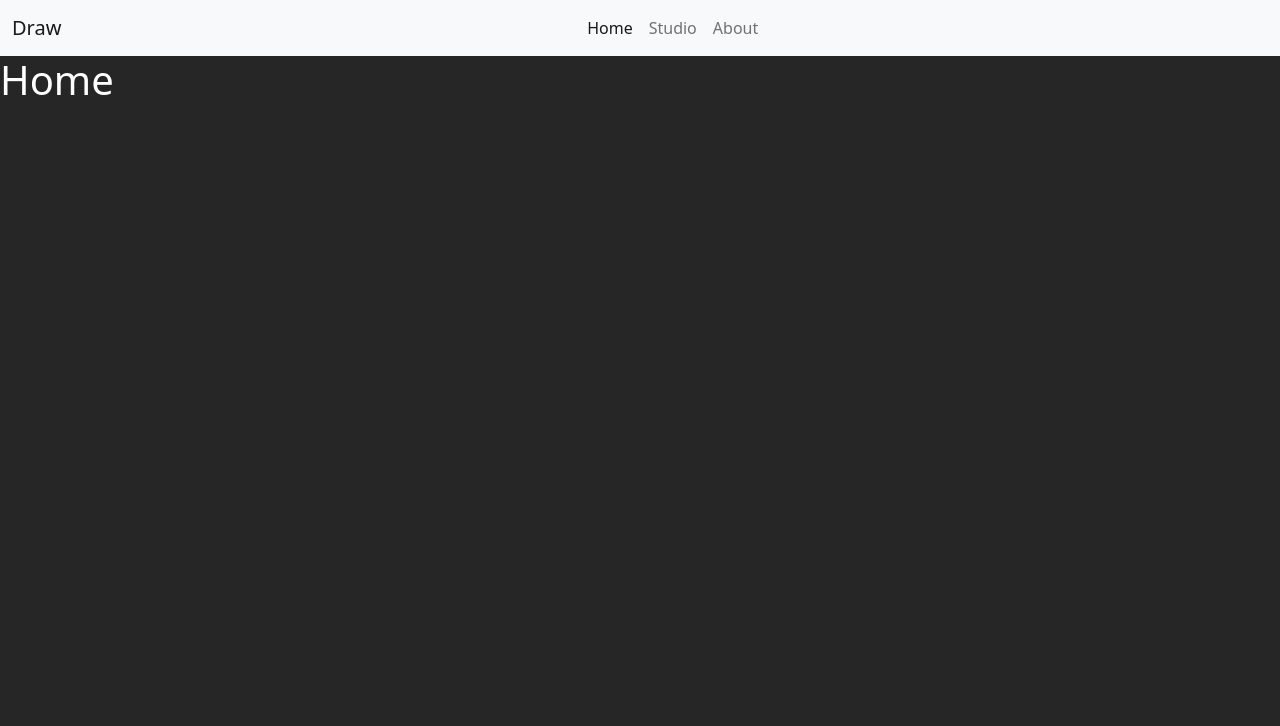
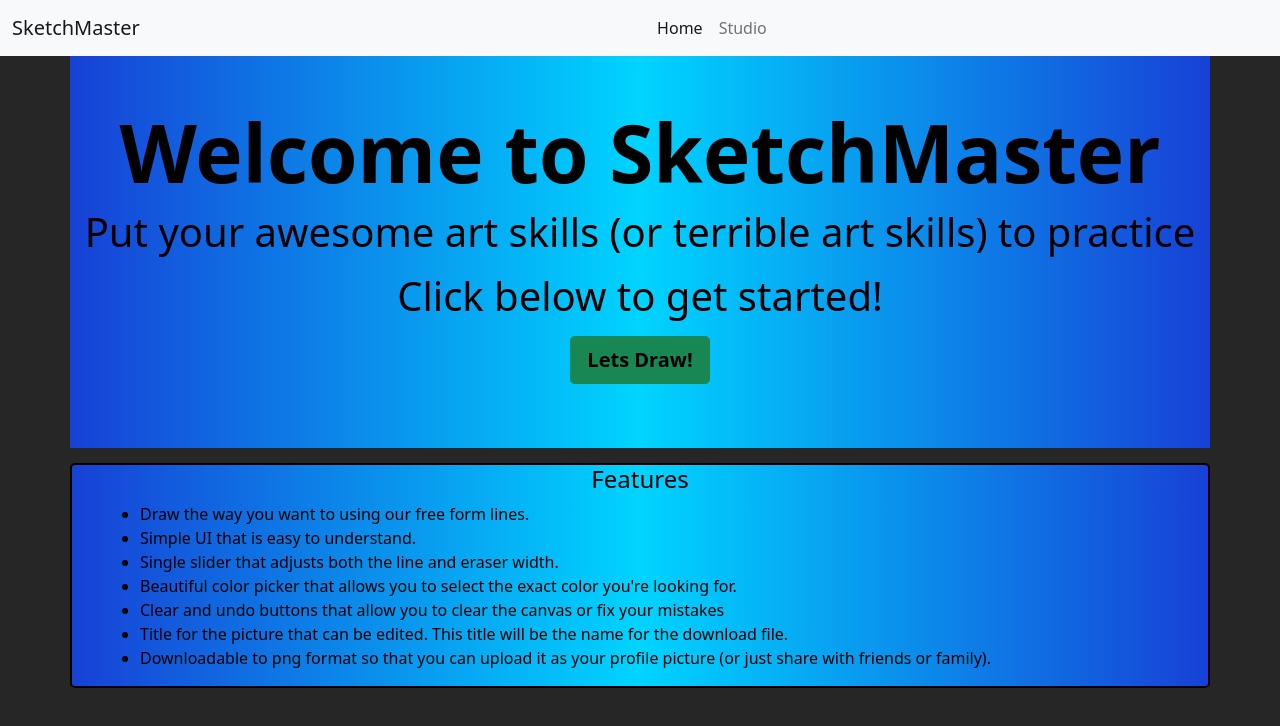
Before and after one commit to Keidusii/draw-app, a React (Create React App) app: page / in a window 1280 px wide. Shown: the top 726 px of the page. Built offline with nearby package versions, Linux system fonts and the light colour scheme.

Commit message:
finished product

```diff
--- a/public/index.html
+++ b/public/index.html
@@ -24,7 +24,7 @@
       work correctly both with client-side routing and a non-root public URL.
       Learn how to configure a non-root public URL by running `npm run build`.
     -->
-    <title>Draw</title>
+    <title>SketchMaster</title>
   </head>
   <body>
     <noscript>You need to enable JavaScript to run this app.</noscript>
--- a/src/App.css
+++ b/src/App.css
@@ -1,6 +1,51 @@
 body {
     background-color: #262626;
     color: white;
+}
+
+.jumbotron {
+    background: rgb(2,0,36);
+    background: linear-gradient(90deg, rgb(23, 65, 214) 0%, rgba(0,212,255,1) 50%, rgb(23, 65, 214) 100%);
+}
+
+.jumbotron > * {
+    color:black;
+}
+
+iframe {
+    display: block;
+    margin: 0 auto;
+}
+
+.video-responsive {
+    overflow: hidden;
+    padding-bottom: 56.25%;
+    position: relative;
+    height: 0;
+}
+
+.video-responsive iframe {
+    left: 5%;
+    top: 0;
+    height: 100%;
+    width: 90%;
+    position: absolute;
+}
+
+.studio-btn {
+    text-decoration: none;
+    color: black;
+}
+
+.features-events {
+    margin-top: 15px;
+    background: linear-gradient(90deg, rgb(23, 65, 214) 0%, rgba(0,212,255,1) 50%, rgb(23, 65, 214) 100%);
+    border: 2px solid black;
+    border-radius: 5px;
+}
+
+.features-events > * {
+    color: black;
 }
 
 #titleContainer {
@@ -22,3 +67,8 @@ canvas {
 .tool-btn {
     border: 1px solid black;
 }
+
+.about {
+    background: linear-gradient(90deg, rgb(128, 128, 128) 0%, rgb(255, 255, 255), rgb(128, 128, 128) 100%);
+
+}
--- a/src/components/AboutComponent.js
+++ /dev/null
@@ -1,11 +0,0 @@
-import React, { Component } from 'react';
-
-class About extends Component {
-    render() {
-        return (
-            <h1>About</h1>
-        );
-    }
-}
-
-export default About;
--- a/src/components/CanvasComponent.js
+++ b/src/components/CanvasComponent.js
@@ -53,6 +53,8 @@ function Canvas() {
             </div>
             <CanvasDraw
                 ref={canvasRef}
+                canvasHeight={window.innerWidth > 430 ? 400 : 250}
+                canvasWidth={window.innerWidth > 430 ? 400 : 250}
                 brushColor={color}
                 brushRadius={lineWidth}
                 hideGrid={true}
@@ -68,7 +70,7 @@ function Canvas() {
                 color={color}
                 lineWidth={lineWidth}
                 title={title}
-                canvasRef={canvasRef.current}
+                canvasRef={canvasRef}
             />
         </>
     );
--- a/src/components/HeaderComponent.js
+++ b/src/components/HeaderComponent.js
@@ -13,7 +13,7 @@ class Header extends Component {
                 light
             >
                 <NavbarBrand href="/">
-                    Draw
+                    SketchMaster
                 </NavbarBrand>
                 <Nav
                     className="mx-auto"
@@ -25,11 +25,6 @@ class Header extends Component {
                     <NavItem>
                         <NavLink className="nav-link" to="/studio">Studio</NavLink>
                     </NavItem>
-                    <NavItem>
-                        <NavLink className="nav-link" to="/about">
-                            About
-                        </NavLink>
-                    </NavItem>
                 </Nav>
             </Navbar>
         );
--- a/src/components/HomeComponent.js
+++ b/src/components/HomeComponent.js
@@ -1,9 +1,36 @@
 import React, { Component } from 'react';
+import { Button } from 'reactstrap';
+import { Link } from 'react-router-dom';
 
 class Header extends Component {
     render() {
         return (
-            <h1>Home</h1>
+            <>
+                <div className="container jumbotron py-5 align-middle">
+                    <h1 className="display-1 fw-bolder text-center">Welcome to SketchMaster</h1>
+                    <h6 className="display-6 text-center">Put your awesome art skills
+                    (or terrible art skills) to practice</h6>
+                    <h6 className="display-6 pt-2 text-center">Click below to get started!</h6>
+                    <Button color="success" size="lg" className="fw-bold my-3 d-block mx-auto">
+                        <Link className="studio-btn fw-bold" to="/studio">Lets Draw!</Link>
+                    </Button>
+                </div>
+
+                <div className="container row mx-auto features-events">
+                    <div className="col features">
+                        <h4 className="text-center">Features</h4>
+                        <ul>
+                            <li>Draw the way you want to using our free form lines.</li>
+                            <li>Simple UI that is easy to understand.</li>
+                            <li>Single slider that adjusts both the line and eraser width.</li>
+                            <li>Beautiful color picker that allows you to select the exact color you're looking for.</li>
+                            <li>Clear and undo buttons that allow you to clear the canvas or fix your mistakes</li>
+                            <li>Title for the picture that can be edited. This title will be the name for the download file.</li>
+                            <li>Downloadable to png format so that you can upload it as your profile picture (or just share with friends or family).</li>
+                        </ul>
+                    </div>
+                </div>
+            </>
         );
     }
 }
--- a/src/components/MainComponent.js
+++ b/src/components/MainComponent.js
@@ -3,7 +3,6 @@ import { BrowserRouter, Routes, Route} from 'react-router-dom';
 import Header from './HeaderComponent';
 import Home from './HomeComponent';
 import Studio from './StudioComponent';
-import About from './AboutComponent';
 
 class Main extends Component {
     render() {
@@ -13,7 +12,6 @@ class Main extends Component {
                 <Routes>
                     <Route path="/" element={<Home />} />
                     <Route path="/studio" element={<Studio />} />
-                    <Route path="/about" element={<About />} />
                 </Routes>
             </BrowserRouter>
         );
--- a/src/components/ToolsComponent.js
+++ b/src/components/ToolsComponent.js
@@ -65,7 +65,7 @@ class Tools extends Component {
     download = () => {
         const link = document.createElement('a');
         link.download = `${this.props.title}.png`;
-        link.href = this.props.canvasRef.getDataURL("image/png", false, "white")
+        link.href = this.props.canvasRef.current.getDataURL("image/png", false, "white")
         link.click();
     }
 
@@ -91,14 +91,14 @@ class Tools extends Component {
                         <Button
                             color="danger"
                             className="col tool-btn"
-                            onClick={() => this.props.canvasRef.eraseAll()}
+                            onClick={() => this.props.canvasRef.current.eraseAll()}
                         >
                             Clear
                         </Button>
                         <Button
                             color="secondary"
                             className="col tool-btn"
-                            onClick={() => this.props.canvasRef.undo()}
+                            onClick={() => this.props.canvasRef.current.undo()}
                         >
                             <FontAwesomeIcon icon={faUndo} />
                         </Button>
```
Also changed, not shown: src/media/profile-pic.jpg (added).
